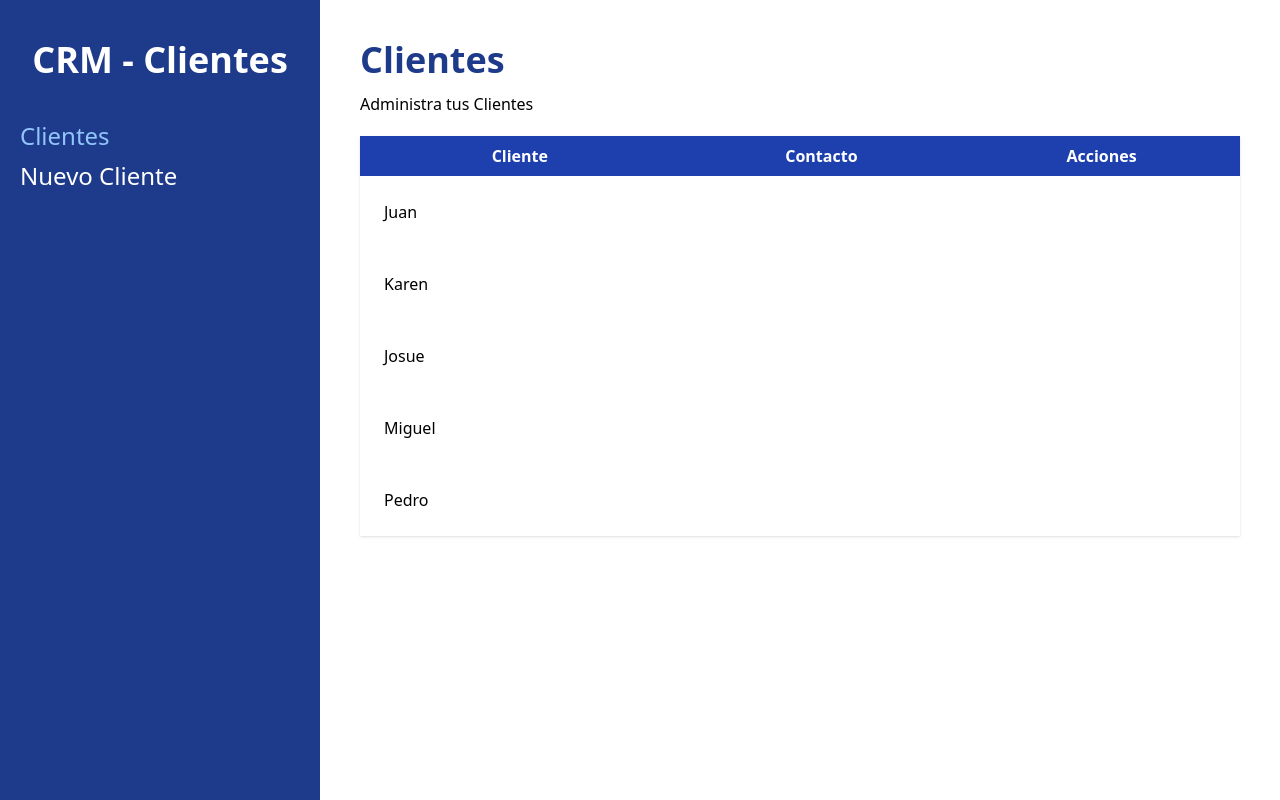
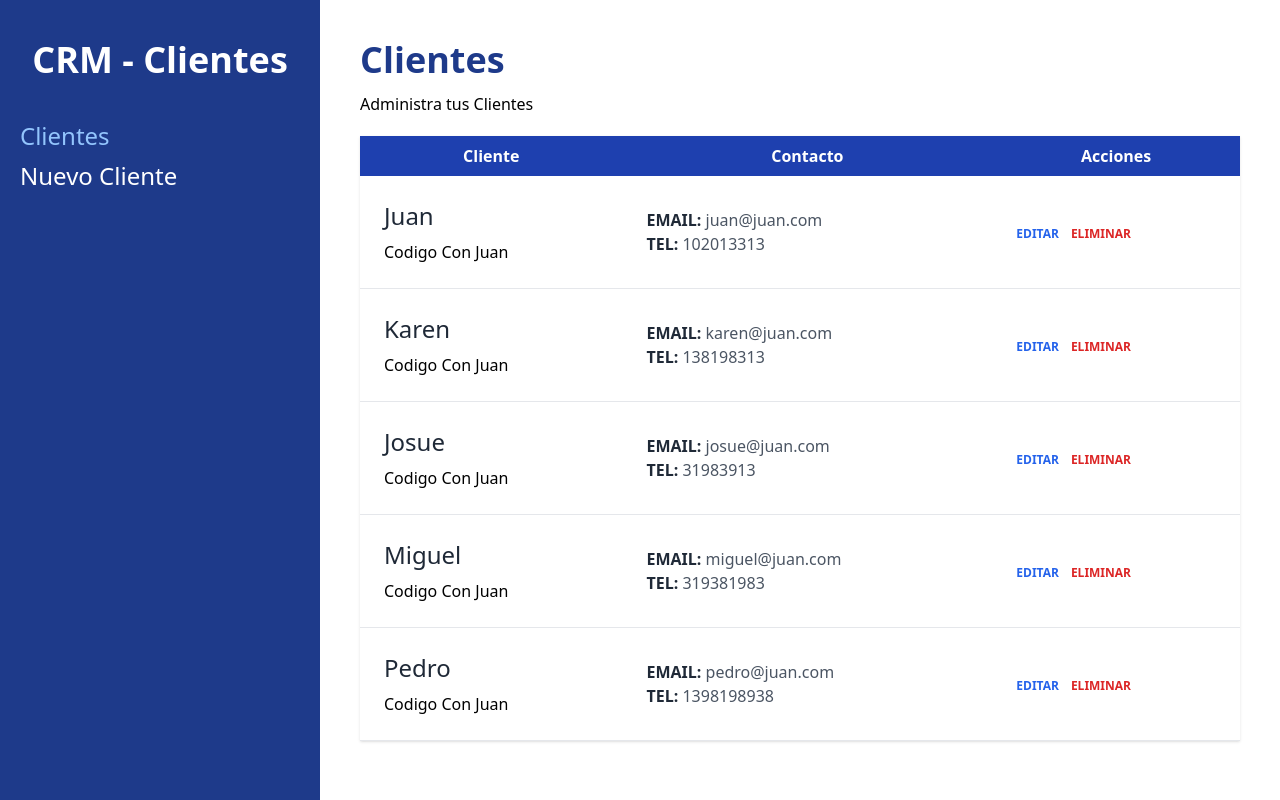
Before and after one commit to xandro2021/proyectoReact04, a React (Vite) app: page / in a window 1280 px wide. Built offline with nearby package versions, Linux system fonts and the light colour scheme.

Commit message:
Style the table for clients

```diff
--- a/src/components/Cliente.jsx
+++ b/src/components/Cliente.jsx
@@ -3,8 +3,30 @@
   const { nombre, empresa, email, telefono, id } = cliente;
 
   return (
-    <tr>
-      <td className="p-6">{nombre}</td>
+    <tr className="border-b">
+
+      <td className="p-6 space-y-2">
+        <p className="text-2xl text-gray-800"> {nombre} </p>
+        <p> {empresa} </p>
+      </td>
+
+      <td className="p-6">
+        <p className="text-gray-600"> <span className="text-gray-800 uppercase font-bold">Email: </span> {email} </p>
+        <p className="text-gray-600"> <span className="text-gray-800 uppercase font-bold">Tel: </span> {telefono} </p>
+      </td>
+
+      <td className="p-6 gap-3">
+        <button
+          type="button"
+          className="text-blue-600 hover:text-blue-700 uppercase font-bold text-xs"
+        > Editar </button>
+
+        <button
+          type="button"
+          className="ml-3 text-red-600 hover:text-red-700 uppercase font-bold text-xs"
+        > Eliminar </button>
+      </td>
+
     </tr>
   );
 }
```
